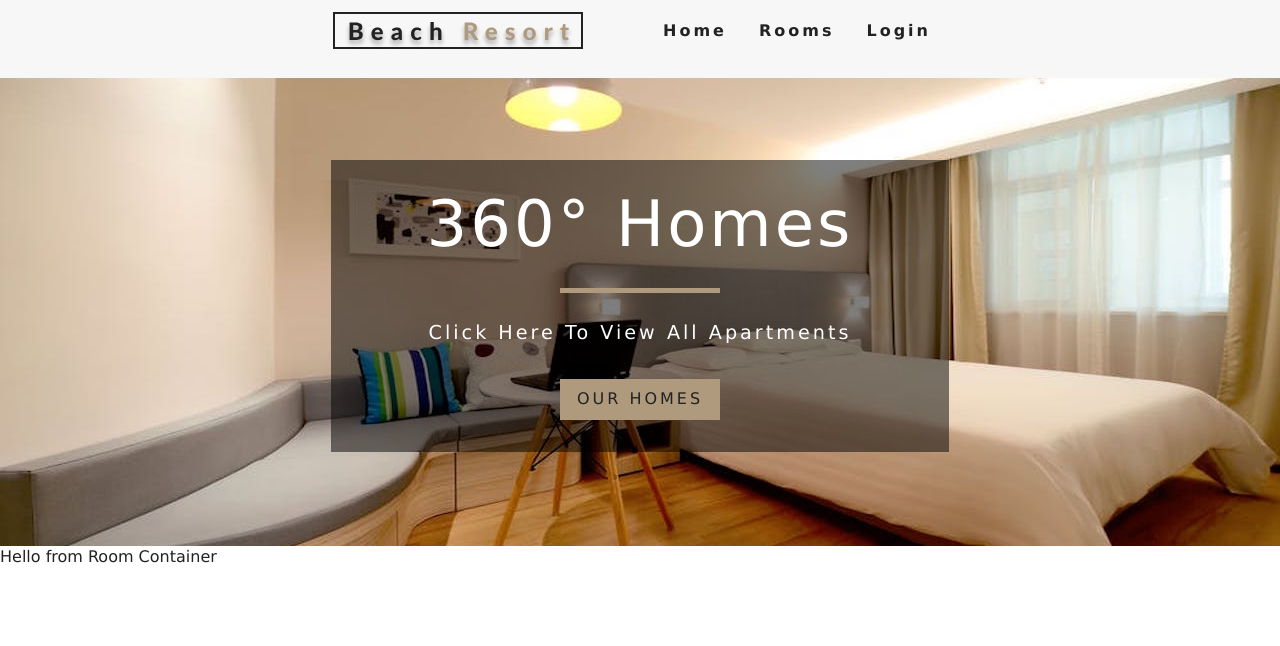
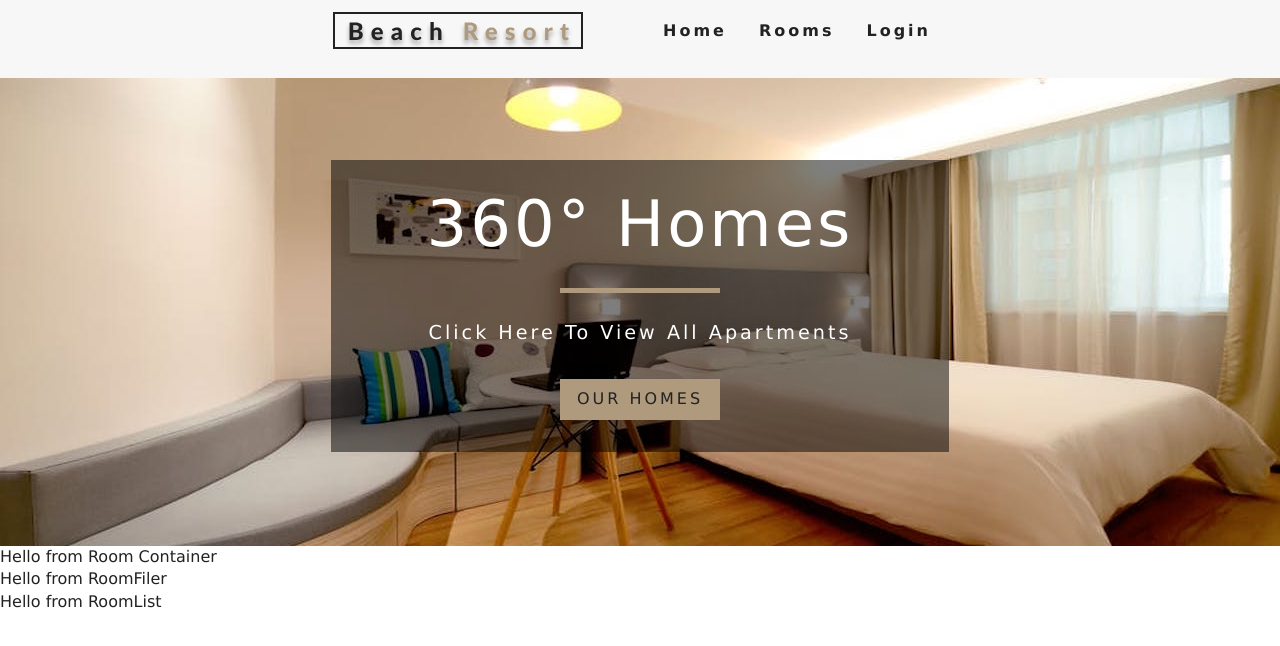
Before and after one commit to roee030/360project, a React (Create React App) app: page /rooms in a window 1280 px wide. Shown: the top 646 px of the page. Built offline with nearby package versions, Linux system fonts and the light colour scheme; no server answers.

Commit message:
Update RoomContainer.js

```diff
--- a/src/components/RoomContainer.js
+++ b/src/components/RoomContainer.js
@@ -1,9 +1,24 @@
 import React from 'react'
-//import RoomFilter from './RoomFilter'
+import RoomsFilter from './RoomsFilter'
+import RoomsList from './RoomsList'
+import {RoomConsumer} from '../context'
+import Loading from './Loading'
 export default function RoomContainer() {
     return (
-        <div>
-            Hello from Room Container
-        </div>
+        <RoomConsumer>
+        {value =>{
+            const {loading, sortedRooms, rooms}=value
+            return(
+                <div>
+
+                Hello from Room Container
+                <RoomsFilter rooms={rooms}/>
+                <RoomsList  rooms={sortedRooms}/>
+            </div>
+
+            )
+        }}
+        </RoomConsumer>
+
     )
 }
```
